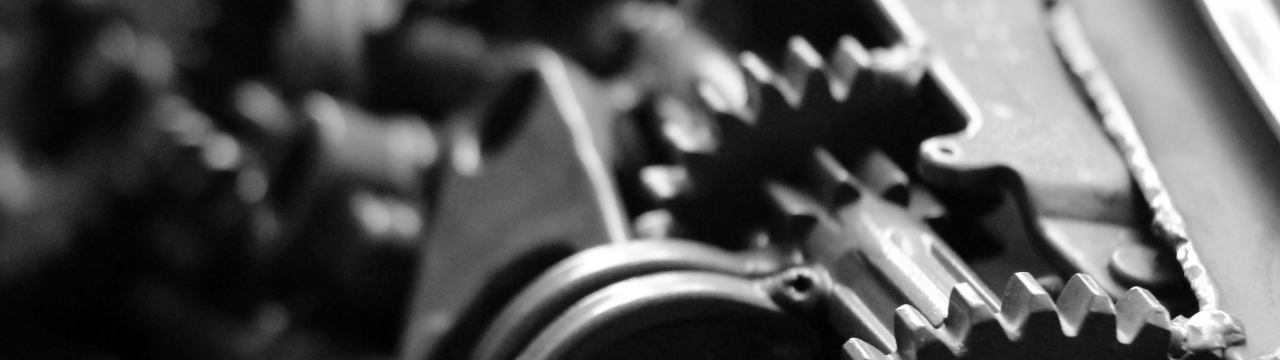
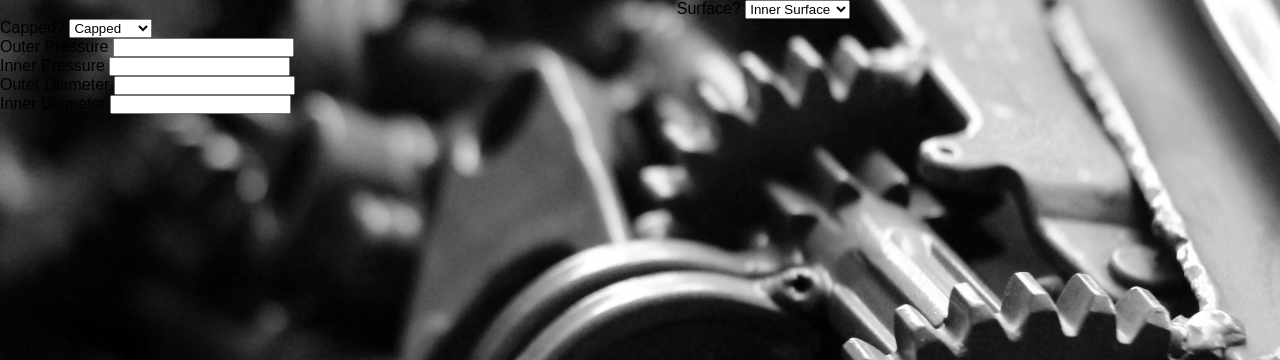
Before and after one commit to pjf342/MechanicalEngineeringDesign, a Django app: page /pressure_vessel_stress/ in a window 1280 px wide. Shown: the part 60-420 px from the top of the page. Run offline with Django 4.2, Linux system fonts and the light colour scheme.

Commit message:
added form inputs to pvs html

```diff
--- a/MEDdjango/urls.py
+++ b/MEDdjango/urls.py
@@ -15,12 +15,12 @@ Including another URLconf
 """
 from django.contrib import admin
 from django.urls import path
-import pages.views as pg
+from pages.views import home_view, pvs_view, princ_str_view, cw_view
 
 urlpatterns = [
     path('admin/', admin.site.urls),
-    path('', pg.home_view, name='home'),
-    path('pressure_vessel_stress/', pg.pvs_view, name='pv'),
-    path('principal_stress/', pg.princ_str_view, name='principal'),
-    path('strength_and_cold_working/', pg.cw_view, name='cw'),
+    path('', home_view, name='home'),
+    path('pressure_vessel_stress/', pvs_view, name='pv'),
+    path('principal_stress/', princ_str_view, name='principal'),
+    path('strength_and_cold_working/', cw_view, name='cw'),
 ]
--- a/PressureVesselStressApp/forms.py
+++ b/PressureVesselStressApp/forms.py
@@ -1,12 +1,13 @@
 from django import forms
 from .models import PressureVesselStressApp
+
 
 class PressureVesselStressForm(forms.ModelForm):
     class Meta:
         model = PressureVesselStressApp
         fields = [
             'surface',
-            'cap',
+            'capped',
             'pouter',
             'pinner',
             'douter',
--- a/pages/views.py
+++ b/pages/views.py
@@ -3,24 +3,16 @@ from django.http import HttpResponse
 
 
 def home_view(request, *args, **kwargs):
-    print(args, kwargs)
-    print(request.user)
     return render(request, 'home.html', {})
 
 
 def pvs_view(request, *args, **kwargs):
-    print(args, kwargs)
-    print(request.user)
     return render(request, 'pvs.html', {})
 
 
 def princ_str_view(request, *args, **kwargs):
-    print(args, kwargs)
-    print(request.user)
     return render(request, 'principal.html', {})
 
 
 def cw_view(request, *args, **kwargs):
-    print(args, kwargs)
-    print(request.user)
     return render(request, 'cw.html', {})
--- a/templates/base.html
+++ b/templates/base.html
@@ -1,14 +1,14 @@
 <!DOCTYPE html>
 <html lang="en">
-
+{% load static %}
 <head>
   <meta charset="UTF-8">
     <title>Mechanical Engineering Design</title>
-  {% load static %}
     <link rel="stylesheet" href="{% static 'base_style.css' %}">
 </head>
 
 <body>
+
   <div class="navbar">
     <div class="container">
       <nav>
@@ -27,6 +27,8 @@
 
     </div>
   </div>
+
+  {% block body %}
+  {% endblock %}
 </body>
-
 </html>
--- a/templates/home.html
+++ b/templates/home.html
@@ -2,6 +2,6 @@
 
 
 {% block content %}
-<title>Home</title>
-<h1>Home</h1>
+<title>Hrgeregbfdbdsfgergregome</title>
+<h1>Homegregbfbfgtrhreger</h1>
 {% endblock %}
--- a/templates/pvs.html
+++ b/templates/pvs.html
@@ -1,12 +1,40 @@
 {% extends 'base.html' %}
 
-{% block content %}
-<body>
-<div class="hero">
-    <div class="inputs">
-        <form>asdfasf</form>
+  {% block body %}
+<form id="pvs-form" method="POST">
+    <div class="surface-input">
+        <label>Surface?</label>
+        <select id="surface-choices">
+            <option value="IN">Inner Surface</option>
+            <option value="OUT">Outer Surface</option>
+        </select>
+    </div>
+    <div class="capped-input">
+        <label>Capped?</label>
+        <select id="capped-choices">
+            <option value="C">Capped</option>
+            <option value="U">Uncapped</option>
+        </select>
+    </div>
+    <div class="pouter-input">
+         <label>Outer Pressure</label>
+    <input type="number" step=0.01 />
     </div>
 
-</div>
-</body>
-{% endblock %}
+    <div class="pinner-input">
+     <label>Inner Pressure</label>
+    <input type="number" step=0.01 />
+    </div>
+
+    <div class="douter-input">
+     <label>Outer Diameter</label>
+    <input type="number" step=0.01 />
+    </div>
+
+    <div class="dinner-input">
+     <label>Inner Diameter</label>
+    <input type="number" step=0.01 />
+    </div>
+</form>
+
+  {% endblock %}
```
Also changed, not shown: PressureVesselStressApp/views.py (+12 -7 lines), templates/principal.html (+6 -2 lines).
